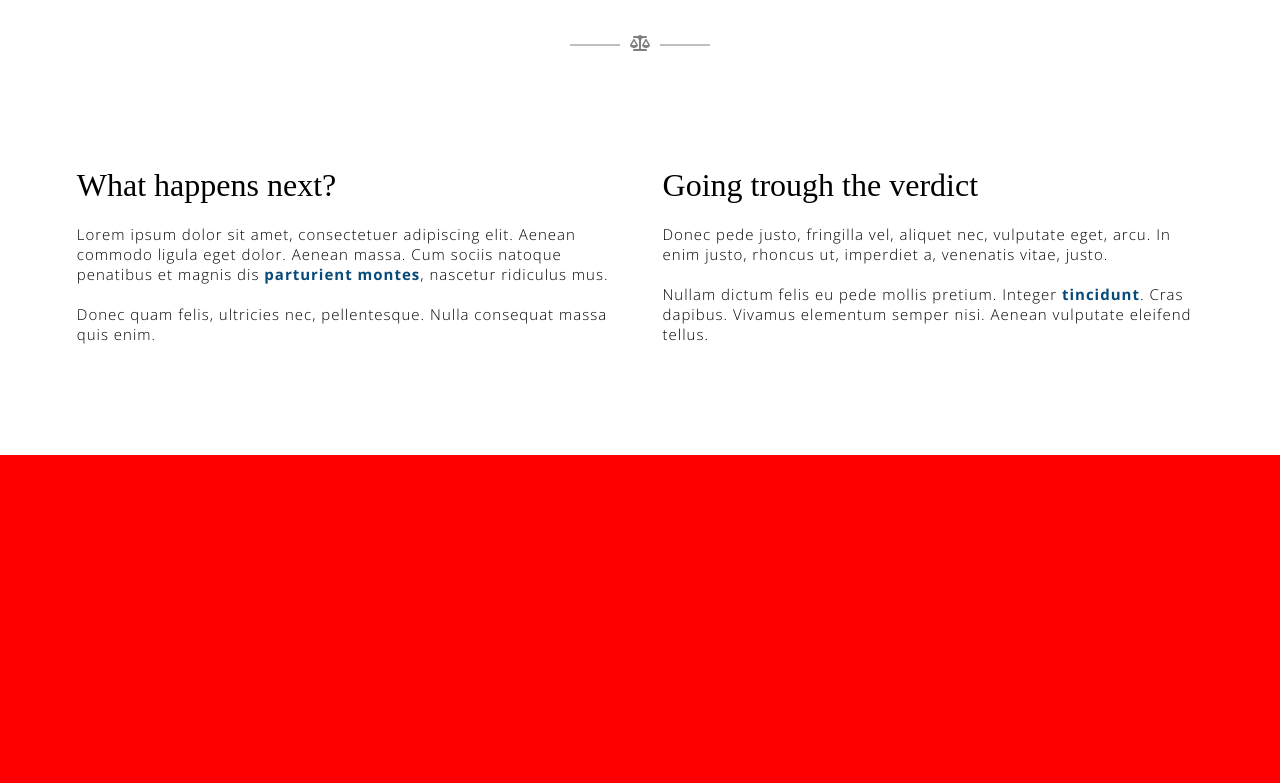
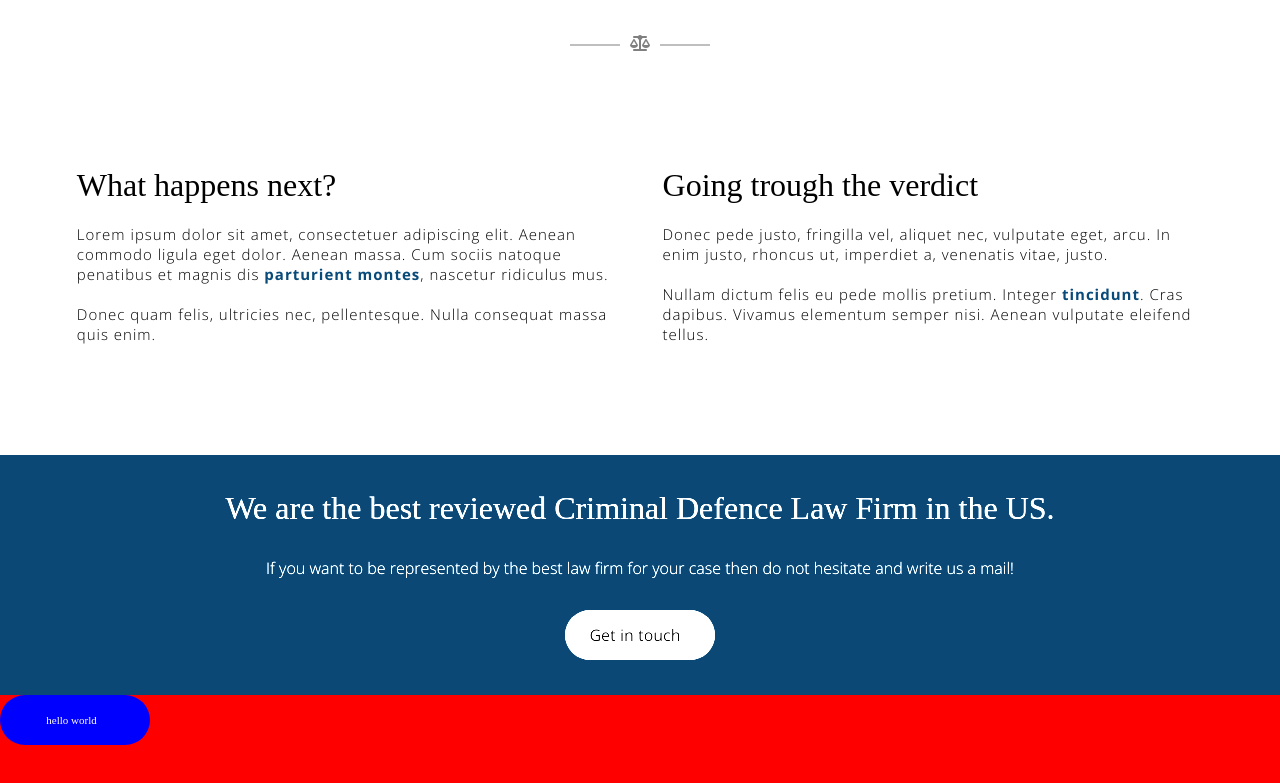
Before and after one commit to ali-m8285/web1-finalProject, a website: page index.html in a window 1280 px wide. Shown: the part 1645-2428 px from the top of the page. Drawn offline with nearby package versions, Linux system fonts and the light colour scheme; files that its build step writes are made by us from their sources; a web font is replaced by a local one.

Commit message:
slogan done

```diff
--- a/assets/style/sass/_var.scss
+++ b/assets/style/sass/_var.scss
@@ -4,5 +4,5 @@ $dribbble: #e44885;
 $instagram: #a67658;
 $silver: #c9c9c9;
 $blueGradiant: #1f557eaf;
-$blue: #0e588d;
+$blue: #0e578c;
 $darkBlue2: #07304e;
--- a/assets/style/sass/home.scss
+++ b/assets/style/sass/home.scss
@@ -417,7 +417,6 @@ main {
         justify-content: center;
         align-items: center;
         flex-direction: column;
-    }
 
         .mainTitle p {
             font-size: 1em;
@@ -428,6 +427,7 @@ main {
             font-size: 4em;
             font-family: 'cormorant garamond';
             font-weight: 100;
+        }
     }
 
     .mainInfo {
@@ -453,55 +453,11 @@ main {
                 font-size: calc(1em - 4px);
             }
 
-            .infoBoxButton {
-                height: 50px;
-                width: 150px;
-                border-radius: 50px;
-                align-self: center;
-                display: flex;
-                justify-content: center;
-                align-items: center;
-                font-size: calc(1em - 5px);
-                transition: 0.5s;
-
-                .angleRight {
-                    opacity: 0;
-                    visibility: hidden;
-                }
-
-                span, .angleRight {
-                    position: relative;
-                    transition: 0.5s;
-                }
-
-                span {
-                    right: 0;
-                }
-
-                .angleRight {
-                    left: 0;
-                }
-
-                &:hover {
-                    width: 170px;
-
-                    span {
-                        right: 10px;
-                    }
-
-                    .angleRight {
-                        opacity: 1;
-                        visibility: visible;
-                        left: 10px;
-                    }
-                }
-            }
-
             &:first-child {
                 background-color: white;
                 color: black;
 
-                .infoBoxButton {
+                .mainButton {
                     background-color: $blue;
                     color: white;
                 }
@@ -516,7 +472,7 @@ main {
             }
 
             &:nth-child(2), &:last-child {
-                .infoBoxButton {
+                .mainButton {
                     background-color: white;
                     color: black
                 }
@@ -525,6 +481,48 @@ main {
         }
     }
 
+}
+
+.mainButton {
+    height: 50px;
+    width: 150px;
+    border-radius: 50px;
+    align-self: center;
+    display: flex;
+    justify-content: center;
+    align-items: center;
+    font-size: calc(1em - 5px);
+    transition: 0.5s;
+
+    span, .angleRight {
+        position: relative;
+        transition: 0.5s;
+    }
+
+    span {
+        right: 0;
+    }
+
+    .angleRight {
+        opacity: 0;
+        visibility: hidden;
+        left: 0;
+    }
+
+    &:hover {
+        width: 170px;
+
+        span {
+            right: 10px;
+        }
+
+        .angleRight {
+            position: relative;
+            opacity: 1;
+            visibility: visible;
+            left: 10px;
+        }
+    }
 }
 
 .services {
@@ -644,8 +642,46 @@ main {
     }
 }
 
+.slogan {
+    height: 30vh;
+    background-color: $darkBlue2;
+    filter: brightness(150%);
+    color: white;
+    padding: 20px;
+
+    .container {
+        height: 100%;
+        display: flex;
+        flex-direction: column;
+        justify-content: space-around;
+        align-items: center;
+    }
+
+    h3 {
+        font-family: "cormorant garamond";
+        font-size: 2em;
+        font-weight: 100;
+    }
+
+    p, .mainButton {
+        font-family: header;
+        font-weight: 100;
+    }
+
+    .mainButton {
+        background-color: white;
+        color: black;
+        font-weight: 400;
+        font-size: 16px;
+    }
+}
+
 .test {
     width: 100%;
     height: 500vh;
     background-color: red;
+    .mainButton {
+        background-color: blue;
+        color: white;
     }
+}
--- a/index.html
+++ b/index.html
@@ -137,7 +137,7 @@
                 <div class="infoBox">
                     <h3>Insurance Litigation</h3>
                     <p>Lorem ipsum dolor sit amet, consectetuer adipiscing elit. Aenean commodo ligula dolor.</p>
-                    <a href="#" class="infoBoxButton">
+                    <a href="#" class="mainButton">
                         <span>Learn More</span>
                         <i class="fa-solid fa-angle-right angleRight"></i>
                     </a>
@@ -145,7 +145,7 @@
                 <div class="infoBox">
                     <h3>Real Property Litigation</h3>
                     <p>Donec quam felis, ultricies nec eu, pretium quis, sem. Nulla consequat massa quis enim.</p>
-                    <a href="#" class="infoBoxButton">
+                    <a href="#" class="mainButton">
                         <span>Learn More</span>
                         <i class="fa-solid fa-angle-right angleRight"></i>
                     </a>
@@ -153,7 +153,7 @@
                 <div class="infoBox">
                     <h3>Construction Litigation</h3>
                     <p>In enim justo ut, imperdiet a, venenatis vitae, justo. Donec pede justo, fringilla vel eget, arcu.</p>
-                    <a href="#" class="infoBoxButton">
+                    <a href="#" class="mainButton">
                         <span>Learn More</span>
                         <i class="fa-solid fa-angle-right angleRight"></i>
                     </a>
@@ -231,6 +231,24 @@
         </div>
     </section>
 
-    <div class="test"></div>
+    <section class="slogan">
+        <div class="container">
+            <h3>We are the best reviewed Criminal Defence Law Firm in the US. </h3>
+            <p>
+                If you want to be represented by the best law firm for your case then do not hesitate and write us a mail!
+            </p>
+            <a href="" class="mainButton">
+                <span>Get in touch</span>
+                <i class="fa-solid fa-angle-right angleRight"></i>
+            </a>
+        </div>
+    </section>
+
+    <div class="test">
+        <a href="" class="mainButton">
+            <span>hello world</span>
+            <i class="fa-solid fa-angle-right angleRight"></i>
+        </a>
+    </div>
 </body>
 </html>
```
Lines whose indentation alone changed are shown as unchanged.
